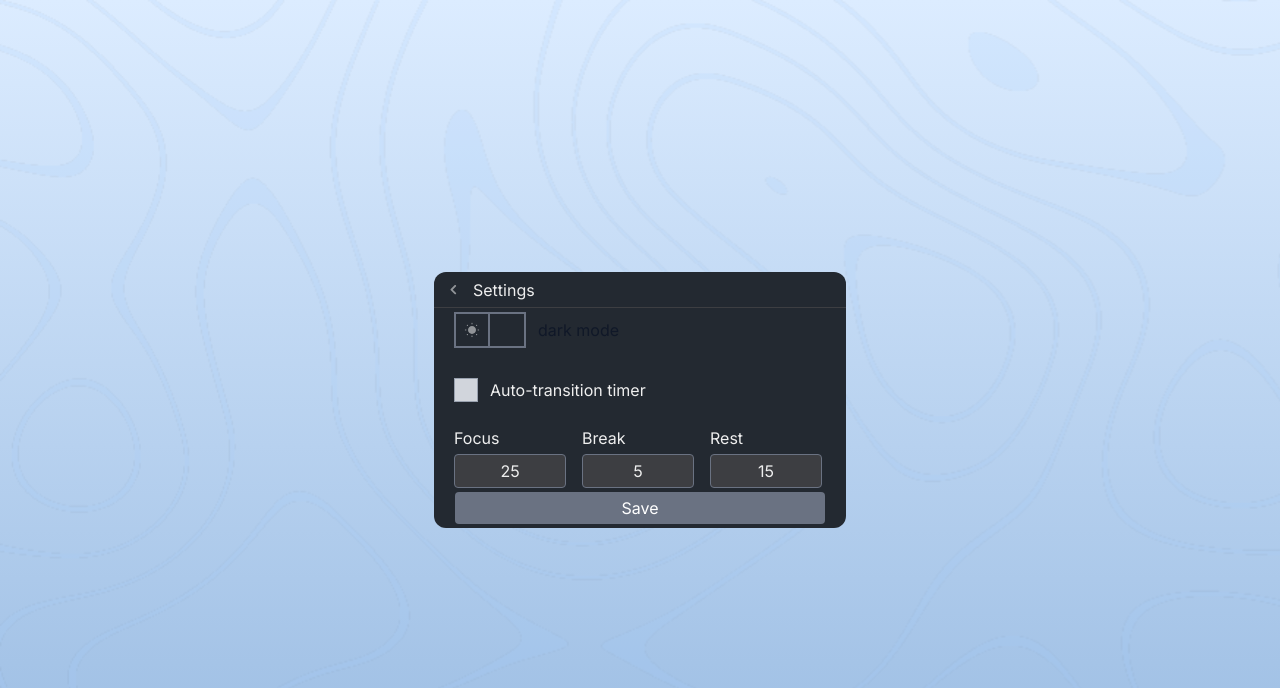
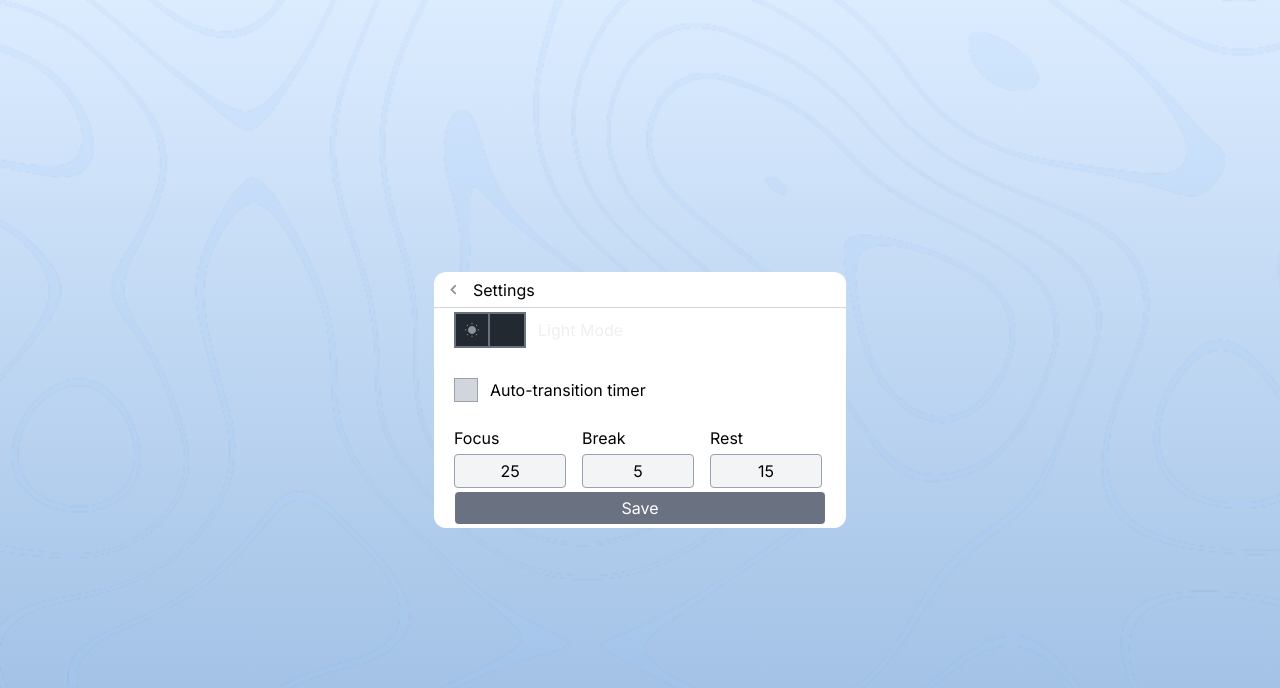
Before and after one commit to jotadagostin/pomodoroTimer, a React (Vite) app in the folder pomodoro/: page /configs in a window 1280 px wide. Shown: the top 688 px of the page. Built offline with nearby package versions, Linux system fonts and the light colour scheme.

Commit message:
setting dark theme and light

```diff
--- a/pomodoro/src/App.tsx
+++ b/pomodoro/src/App.tsx
@@ -1,7 +1,12 @@
+import { ThemeProvider } from "./context/ThemeContext";
 import { AppRoutes } from "./routes";
 
 function App() {
-  return <AppRoutes />;
+  return (
+    <ThemeProvider>
+      <AppRoutes />
+    </ThemeProvider>
+  );
 }
 
 export default App;
--- a/pomodoro/src/components/Switch.tsx
+++ b/pomodoro/src/components/Switch.tsx
@@ -1,9 +1,50 @@
-import { useState } from "react";
 import darkModeSvg from "../assets/darkmode.svg";
 import lightModeSvg from "../assets/lightmode.svg";
+import { useTheme } from "../context/ThemeContext";
 
 export function Switch() {
-  const [darkMode, setDarkMode] = useState(false);
+  const { darkMode, toggleDarkMode } = useTheme();
+
+  // return (
+  //   <div className="mt-1 pr-3">
+  //     <label className="inline-flex items-center cursor-pointer relative">
+  //       {/* Input escondido */}
+  //       <input
+  //         type="checkbox"
+  //         className="sr-only peer"
+  //         checked={darkMode}
+  //         onChange={toggleDarkMode}
+  //       />
+
+  //       {/* Trilha do switch */}
+  //       <div
+  //         className={`border-2 border-gray-500 w-18 h-9 transition-colors ${
+  //           darkMode
+  //             ? "bg-gray-800"
+  //             : "bg-[var(--text-default-inverse)] peer-checked:bg-blue-600 dark:peer-checked:bg-blue-600"
+  //         }`}
+  //       ></div>
+
+  //       {/* Botão deslizante */}
+  //       <div
+  //         className={`border-2 border-gray-500 absolute top-0 left-0 w-9 h-9 flex items-center justify-center transition-transform peer-checked:translate-x-9 ${
+  //           darkMode ? "bg-[#A0CCFF]" : "bg-[var(--text-default-inverse)]"
+  //         }`}
+  //       >
+  //         <img
+  //           src={darkMode ? darkModeSvg : lightModeSvg}
+  //           alt={darkMode ? "Dark mode" : "Light mode"}
+  //           className="w-4 h-4"
+  //         />
+  //       </div>
+
+  //       {/* Texto */}
+  //       <h2 className="ms-3 text-[16px] text-gray-900 dark:text-gray-300">
+  //         dark mode
+  //       </h2>
+  //     </label>
+  //   </div>
+  // );
 
   return (
     <div className="mt-1 pr-3">
@@ -13,14 +54,14 @@ export function Switch() {
           type="checkbox"
           className="sr-only peer"
           checked={darkMode}
-          onChange={() => setDarkMode(!darkMode)}
+          onChange={toggleDarkMode}
         />
 
         {/* Trilha do switch */}
         <div
           className={`border-2 border-gray-500 w-18 h-9 transition-colors ${
             darkMode
-              ? "bg-gray-800"
+              ? "bg-gray-700"
               : "bg-[var(--text-default-inverse)] peer-checked:bg-blue-600 dark:peer-checked:bg-blue-600"
           }`}
         ></div>
@@ -38,9 +79,9 @@ export function Switch() {
           />
         </div>
 
-        {/* Texto */}
-        <h2 className="ms-3 text-[16px] text-gray-900 dark:text-gray-300">
-          dark mode
+        {/* Texto dinâmico */}
+        <h2 className="ms-3 text-[16px] text-[var(--text-default)]">
+          {darkMode ? "Dark Mode" : "Light Mode"}
         </h2>
       </label>
     </div>
--- /dev/null
+++ b/pomodoro/src/context/ThemeContext.tsx
@@ -0,0 +1,27 @@
+import { createContext, useContext, useState } from "react";
+import type { ReactNode } from "react";
+
+interface ThemeContextType {
+  darkMode: boolean;
+  toggleDarkMode: () => void;
+}
+
+const ThemeContext = createContext<ThemeContextType | undefined>(undefined);
+
+export function ThemeProvider({ children }: { children: ReactNode }) {
+  const [darkMode, setDarkMode] = useState(false);
+
+  const toggleDarkMode = () => setDarkMode((prev) => !prev);
+
+  return (
+    <ThemeContext.Provider value={{ darkMode, toggleDarkMode }}>
+      <div className={darkMode ? "dark" : ""}>{children}</div>
+    </ThemeContext.Provider>
+  );
+}
+
+export function useTheme() {
+  const context = useContext(ThemeContext);
+  if (!context) throw new Error("useTheme must be inside ThemeProvider");
+  return context;
+}
--- a/pomodoro/src/pages/Configs.tsx
+++ b/pomodoro/src/pages/Configs.tsx
@@ -3,9 +3,11 @@ import arrowSetting from "../assets/arrow_settings.svg";
 import checkSvg from "../assets/check.svg";
 import { Switch } from "../components/Switch";
 import { useState, useEffect } from "react";
+import { useTheme } from "../context/ThemeContext";
 
 export default function Configs() {
-  const [checked, setChecked] = useState(false);
+  // const [checked, setChecked] = useState(false);
+  const { darkMode } = useTheme();
 
   //Input states:
   const [focusTime, setFocusTime] = useState(25);
@@ -37,17 +39,111 @@ export default function Configs() {
     alert("Configs salved!");
   }
 
+  // return (
+  //   <div className=" bg-[var(--text-default-inverse)] flex flex-col justify-between items-center w-[412px] h-[256px] rounded-xl">
+  //     <header className="w-[412px] h-[45px]  flex flex-col justify-center items-start  border-b-1 border-[var(--bg-paper)] ">
+  //       <Link to={"/"}>
+  //         <h1 className="flex gap-4 relative text-[var(--text-default)] pl-4">
+  //           <img src={arrowSetting} alt="" />
+  //           Settings
+  //         </h1>
+  //       </Link>
+  //     </header>
+  //     <main className="w-[412px] h-[191px] flex px-5  flex-col gap-6">
+  //       <Switch />
+
+  //       {/* auto-transition-input */}
+  //       <label className="relative inline-flex items-center cursor-pointer">
+  //         <input
+  //           type="checkbox"
+  //           className="sr-only"
+  //           checked={autoTransition}
+  //           onChange={() => setAutoTransition(!autoTransition)}
+  //         />
+
+  //         <div
+  //           className={`w-6 h-6 border border-gray-400 flex items-center justify-center transition-colors ${
+  //             autoTransition ? "bg-[#A0CCFF]" : "bg-gray-300"
+  //           }`}
+  //         >
+  //           {autoTransition && (
+  //             <img src={checkSvg} alt="Checked" className="w-4 h-4" />
+  //           )}
+  //         </div>
+
+  //         <h4 className="ms-3 text-[var(--text-default)]">
+  //           Auto-transition timer
+  //         </h4>
+  //       </label>
+
+  //       {/* Focus-Break-Rest INPUT */}
+
+  //       <div className="flex  gap-4 w-60">
+  //         {/* Focus */}
+  //         <div className="flex flex-col items-start justify-between gap-1">
+  //           <label className="text-[var(--text-default)]">Focus</label>
+  //           <input
+  //             type="number"
+  //             min={1}
+  //             max={180}
+  //             value={focusTime}
+  //             onChange={(e) => setFocusTime(Number(e.target.value))}
+  //             className="w-28 p-1 text-center border border-gray-500 rounded bg-[var(--bg-paper)] text-[var(--text-default)]"
+  //           />
+  //         </div>
+  //         {/* Break */}
+  //         <div className="flex  flex-col items-start justify-between">
+  //           <label className="text-[var(--text-default)]">Break</label>
+  //           <input
+  //             type="number"
+  //             min={1}
+  //             max={60}
+  //             value={breakTime}
+  //             onChange={(e) => setBreakTime(Number(e.target.value))}
+  //             className="w-28 p-1 text-center border border-gray-500 rounded bg-[var(--bg-paper)] text-[var(--text-default)]"
+  //           />
+  //         </div>
+  //         {/* Rest */}
+  //         <div className="flex flex-col items-start justify-between">
+  //           <label className="text-[var(--text-default)]">Rest</label>
+  //           <input
+  //             type="number"
+  //             min={1}
+  //             max={120}
+  //             value={restTime}
+  //             onChange={(e) => setRestTime(Number(e.target.value))}
+  //             className="w-28 p-1 text-center border border-gray-500 rounded bg-[var(--bg-paper)] text-[var(--text-default)]"
+  //           />
+  //         </div>
+  //       </div>
+  //     </main>
+  //     <button
+  //       onClick={handleSave}
+  //       className="w-[370px] h-[35px] flex items-center justify-center  mt-1  mb-1 px-1 py-1 bg-gray-500 text-white rounded hover:bg-gray-600 transition"
+  //     >
+  //       Save
+  //     </button>
+  //   </div>
+  // );
+
   return (
-    <div className=" bg-[var(--text-default-inverse)] flex flex-col justify-between items-center w-[412px] h-[256px] rounded-xl">
-      <header className="w-[412px] h-[45px]  flex flex-col justify-center items-start  border-b-1 border-[var(--bg-paper)] ">
+    <div
+      className={`flex flex-col justify-between items-center w-[412px] h-[256px] rounded-xl transition-colors
+        ${darkMode ? "bg-gray-900 text-white" : "bg-white text-black"}`}
+    >
+      <header
+        className={`w-[412px] h-[45px] flex flex-col justify-center items-start border-b
+        ${darkMode ? "border-gray-700" : "border-gray-300"}`}
+      >
         <Link to={"/"}>
-          <h1 className="flex gap-4 relative text-[var(--text-default)] pl-4">
+          <h1 className="flex gap-4 relative pl-4">
             <img src={arrowSetting} alt="" />
             Settings
           </h1>
         </Link>
       </header>
-      <main className="w-[412px] h-[191px] flex px-5  flex-col gap-6">
+
+      <main className="w-[412px] h-[191px] flex px-5 flex-col gap-6">
         <Switch />
 
         {/* auto-transition-input */}
@@ -58,66 +154,59 @@ export default function Configs() {
             checked={autoTransition}
             onChange={() => setAutoTransition(!autoTransition)}
           />
-
           <div
-            className={`w-6 h-6 border border-gray-400 flex items-center justify-center transition-colors ${
-              autoTransition ? "bg-[#A0CCFF]" : "bg-gray-300"
+            className={`w-6 h-6 border flex items-center justify-center transition-colors
+              ${darkMode ? "border-gray-600" : "border-gray-400"}
+              ${
+                autoTransition
+                  ? "bg-blue-400"
+                  : darkMode
+                  ? "bg-gray-700"
+                  : "bg-gray-300"
               }`}
           >
             {autoTransition && (
               <img src={checkSvg} alt="Checked" className="w-4 h-4" />
             )}
           </div>
-
-          <h4 className="ms-3 text-[var(--text-default)]">
-            Auto-transition timer
-          </h4>
+          <h4 className="ms-3">Auto-transition timer</h4>
         </label>
 
         {/* Focus-Break-Rest INPUT */}
-
-        <div className="flex  gap-4 w-60">
-          {/* Focus */}
-          <div className="flex flex-col items-start justify-between gap-1">
-            <label className="text-[var(--text-default)]">Focus</label>
+        <div className="flex gap-4 w-60">
+          {[
+            { label: "Focus", value: focusTime, set: setFocusTime, max: 180 },
+            { label: "Break", value: breakTime, set: setBreakTime, max: 60 },
+            { label: "Rest", value: restTime, set: setRestTime, max: 120 },
+          ].map(({ label, value, set, max }) => (
+            <div key={label} className="flex flex-col items-start gap-1">
+              <label>{label}</label>
               <input
                 type="number"
                 min={1}
-              max={180}
-              value={focusTime}
-              onChange={(e) => setFocusTime(Number(e.target.value))}
-              className="w-28 p-1 text-center border border-gray-500 rounded bg-[var(--bg-paper)] text-[var(--text-default)]"
+                max={max}
+                value={value}
+                onChange={(e) => set(Number(e.target.value))}
+                className={`w-28 p-1 text-center border rounded
+                  ${
+                    darkMode
+                      ? "bg-gray-800 border-gray-600 text-white"
+                      : "bg-gray-100 border-gray-400 text-black"
+                  }`}
               />
             </div>
-          {/* Break */}
-          <div className="flex  flex-col items-start justify-between">
-            <label className="text-[var(--text-default)]">Break</label>
-            <input
-              type="number"
-              min={1}
-              max={60}
-              value={breakTime}
-              onChange={(e) => setBreakTime(Number(e.target.value))}
-              className="w-28 p-1 text-center border border-gray-500 rounded bg-[var(--bg-paper)] text-[var(--text-default)]"
-            />
-          </div>
-          {/* Rest */}
-          <div className="flex flex-col items-start justify-between">
-            <label className="text-[var(--text-default)]">Rest</label>
-            <input
-              type="number"
-              min={1}
-              max={120}
-              value={restTime}
-              onChange={(e) => setRestTime(Number(e.target.value))}
-              className="w-28 p-1 text-center border border-gray-500 rounded bg-[var(--bg-paper)] text-[var(--text-default)]"
-            />
-          </div>
+          ))}
         </div>
       </main>
+
       <button
         onClick={handleSave}
-        className="w-[370px] h-[35px] flex items-center justify-center  mt-1  mb-1 px-1 py-1 bg-gray-500 text-white rounded hover:bg-gray-600 transition"
+        className={`w-[370px] h-[35px] flex items-center justify-center mt-1 mb-1 px-1 py-1 rounded transition cursor-pointer
+          ${
+            darkMode
+              ? "bg-gray-700 text-white hover:bg-gray-600"
+              : "bg-gray-500 text-white hover:bg-gray-600"
+          }`}
       >
         Save
       </button>
--- a/pomodoro/src/pages/Pomorodo.tsx
+++ b/pomodoro/src/pages/Pomorodo.tsx
@@ -3,6 +3,7 @@ import configSvg from "../assets/configs.svg";
 import { Button } from "../components/Button";
 import { Link } from "react-router";
 import { useEffect, useState } from "react";
+import { useTheme } from "../context/ThemeContext";
 
 type Mode = "Focus" | "Break" | "Rest";
 
@@ -11,6 +12,8 @@ export function Pomodoro() {
   const [running, setRunning] = useState(false);
   const [mode, setMode] = useState<Mode>("Focus");
   const [autoTransition, setAutoTransition] = useState(false);
+
+  const { darkMode } = useTheme();
 
   // Load the configs in the localStorage
   const focusTime = Number(localStorage.getItem("focusTime")) || 25;
@@ -89,16 +92,28 @@ export function Pomodoro() {
   }
 
   return (
-    <div className="bg-[var(--text-default-inverse)] flex flex-col justify-between items-center w-[412px] h-[256px] rounded-xl">
-      <header className="w-[412px] h-[45px] flex flex-col items-center justify-center border-b-1 border-[var(--bg-paper)]">
-        <nav className="w-[412px] flex justify-around">
+    <div
+      className={`flex flex-col justify-between items-center w-[412px] h-[256px] rounded-xl transition-colors ${
+        darkMode ? "bg-gray-900 text-white" : "bg-white text-black"
+      }`}
+    >
+      <header
+        className={`w-[412px] h-[45px] flex flex-col items-center justify-center border-b ${
+          darkMode ? "border-gray-700" : "border-gray-300"
+        }`}
+      >
+        <nav className="w-[412px] flex justify-around ">
           {(["Focus", "Break", "Rest"] as Mode[]).map((m) => (
             <button
               key={m}
-              className={`relative pb-3 pt-3 ${
+              className={`relative pb-3 pt-3 cursor-pointer ${
                 mode === m
-                  ? "text-[var(--text-default)]"
-                  : "text-[var(--text-hint)]"
+                  ? darkMode
+                    ? "text-white"
+                    : "text-black"
+                  : darkMode
+                  ? "text-gray-400"
+                  : "text-gray-500"
               }`}
               onClick={() => setMode(m)}
             >
@@ -109,27 +124,33 @@ export function Pomodoro() {
       </header>
 
       <main className="w-[412px] flex-1 flex flex-col justify-center items-center gap-5">
-        <div className="w-[186px] flex justify-center items-center text-6xl font-bold tracking-wider">
+        <div className="w-[186px] flex justify-center items-center text-5xl font-bold">
           <span>{minutes}</span>
           <span>:</span>
           <span>{seconds}</span>
         </div>
 
-        <div className="w-[412px] h-[45px] flex justify-center items-center gap-5.5">
+        <div className="w-[412px] h-[45px] flex justify-center items-center gap-6">
           {/* Restart */}
           <button
-            className="cursor-pointer hover:brightness-0 hover:invert"
+            className={`cursor-pointer duration-200 ${
+              darkMode ? "invert" : "hover:invert"
+            }`}
             onClick={handleRestart}
           >
             <img src={restartSvg} alt="restart icon" />
           </button>
 
-          {/* Start / Pause */}
+          {/* Start/Pause */}
           <Button running={running} onToggle={() => setRunning(!running)} />
 
           {/* Config */}
           <Link to={"/configs"}>
-            <button className="cursor-pointer hover:brightness-0 hover:invert duration-200">
+            <button
+              className={`cursor-pointer duration-200 ${
+                darkMode ? "invert" : "hover:invert"
+              }`}
+            >
               <img src={configSvg} alt="config icon" />
             </button>
           </Link>
```
Lines whose indentation alone changed are shown as unchanged.
